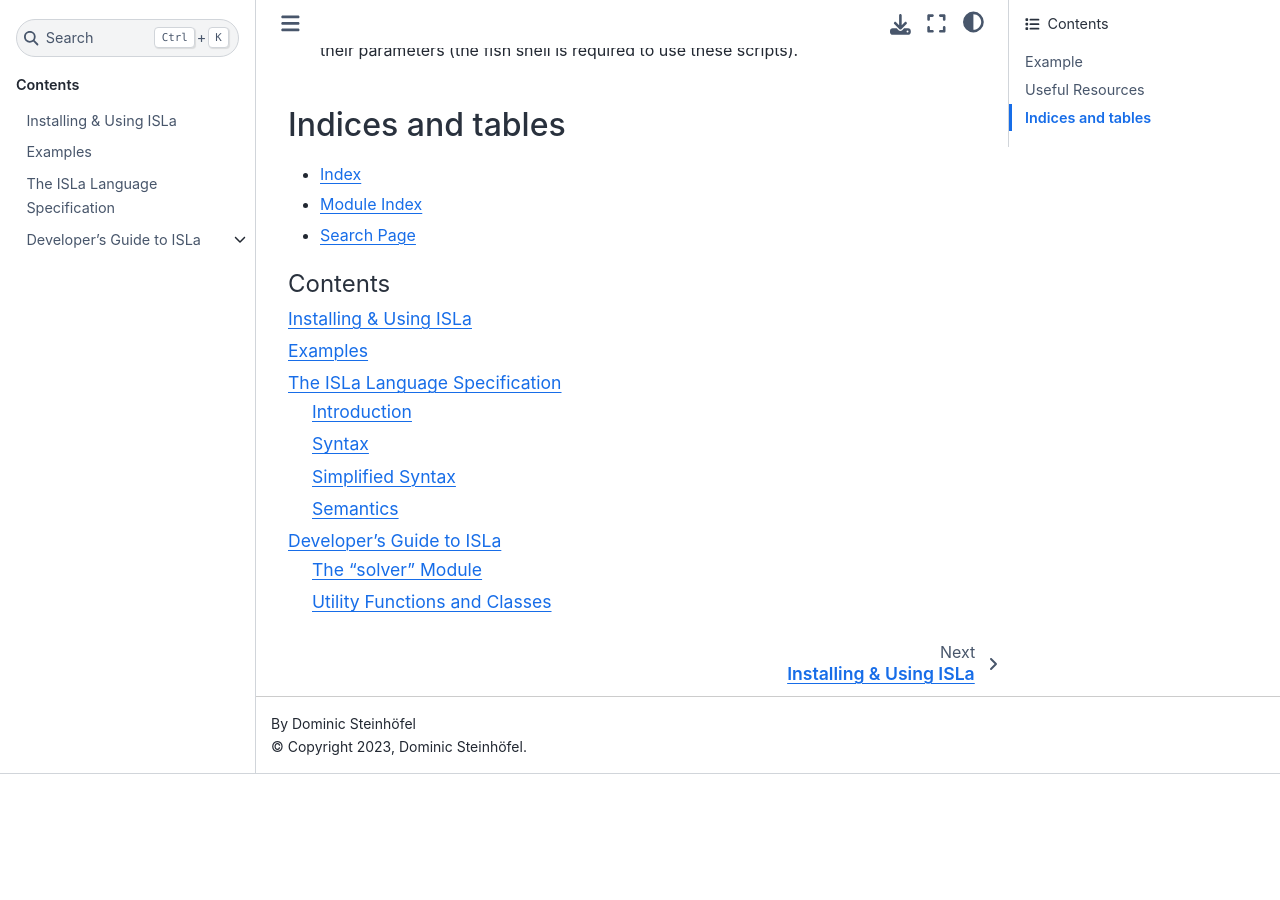
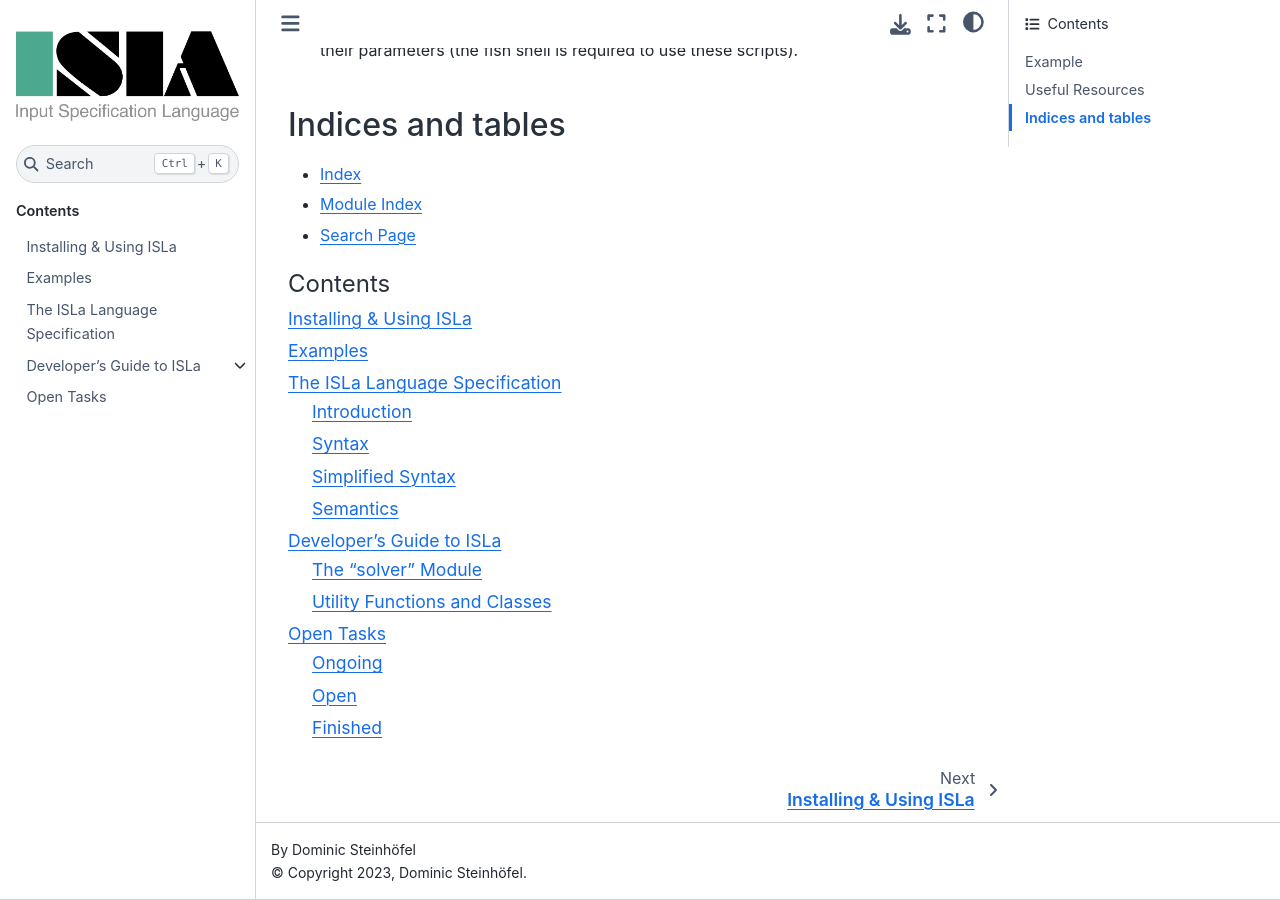
Before and after one commit to rindPHI/isla, a Sphinx documentation site: the page built from sphinx/index.rst, in a window 1280 px wide and 900 px high, scrolled down 4708 px. Built offline with Sphinx 7.4.7 and the Sphinx Book theme 1.1.4, drawn with Linux system fonts in a browser that asks for light colours; before the commit the page ends 5482 px from its top, so only the background shows below that.

Commit message:
Added docu TODO page

```diff
--- a/sphinx/index.rst
+++ b/sphinx/index.rst
@@ -248,3 +248,4 @@
    examples
    islaspec
    developing/index
+   todo
--- /dev/null
+++ b/sphinx/todo.rst
@@ -0,0 +1,19 @@
+Open Tasks
+==========
+
+Ongoing
+-------
+
+* :doc:`developing/solver`
+
+Open
+----
+
+* :doc:`usage`
+* :doc:`examples`
+* Documentation of all other modules
+
+Finished
+--------
+
+* :doc:`islaspec`
```
